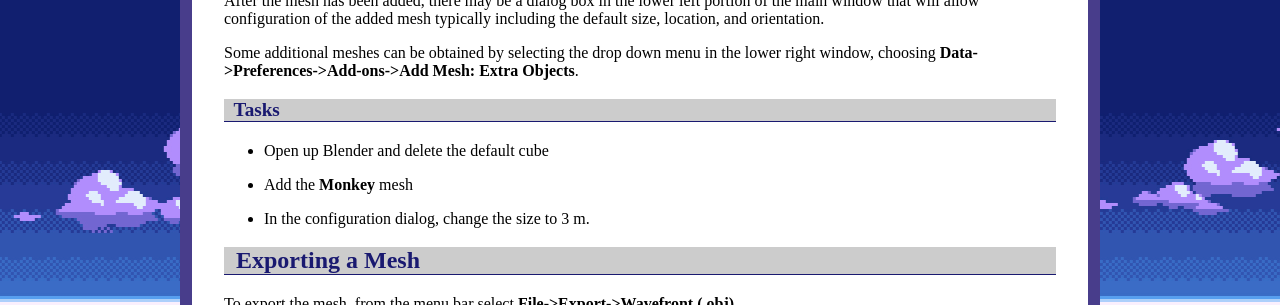
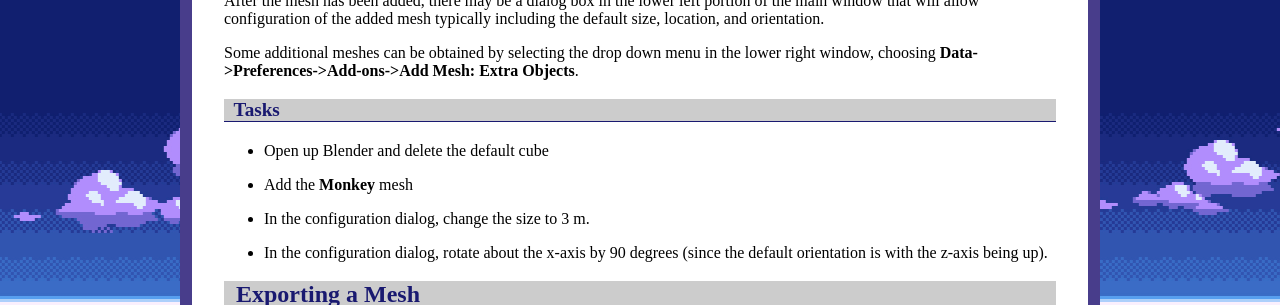
Before and after one commit to ycpcs/cs370-fall2021, a Jekyll site: the page built from labs/lab12.md, in a window 1280 px wide and 900 px high, scrolled down 2115 px, cut to the strip 16-321 px from the top of the window. Built offline with Jekyll 4.4.1, drawn with Linux system fonts in a browser that asks for light colours.

Commit message:
update lab12
update lab12

```diff
--- a/labs/lab12.md
+++ b/labs/lab12.md
@@ -61,6 +61,8 @@ Some additional meshes can be obtained by selecting the drop down menu in the lo
 
 - In the configuration dialog, change the size to 3 m.
 
+- In the configuration dialog, rotate about the x-axis by 90 degrees (since the default orientation is with the z-axis being up).
+
 ## Exporting a Mesh
 
 To export the mesh, from the menu bar select **File->Export->Wavefront (.obj)**
```
